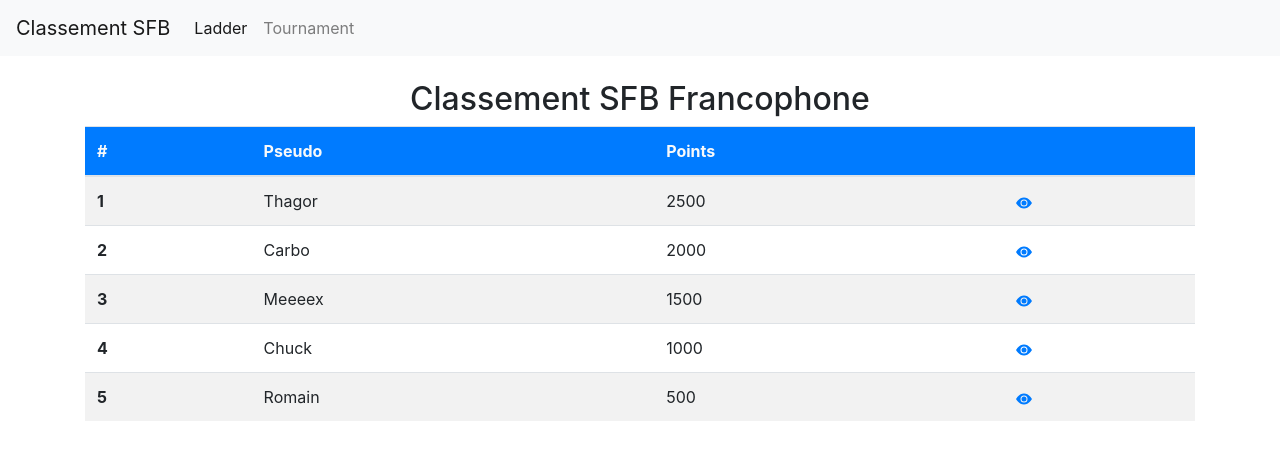
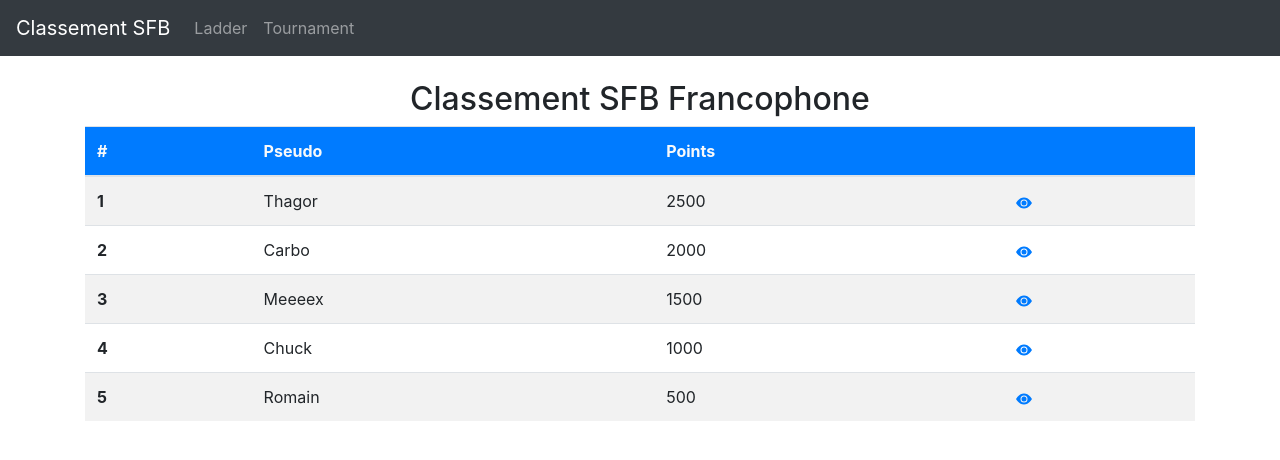
Before and after one commit to malexandre/sfb-ranking, a React (Create React App) app: page / in a window 1280 px wide. Shown: the top 460 px of the page. Built offline with nearby package versions, Linux system fonts and the light colour scheme.

Commit message:
feat(nav): Manage active state

```diff
--- a/src/App.js
+++ b/src/App.js
@@ -1,6 +1,6 @@
 import React from 'react'
 import './App.css'
-import { BrowserRouter as Router, Switch, Route, Link } from 'react-router-dom'
+import { BrowserRouter as Router, Switch, Route, Link, NavLink } from 'react-router-dom'
 import Ladder from './ladder/Ladder'
 import TournamentList from './tournament/TournamentList'
 import TournamentDetail from './tournament/TournamentDetail'
@@ -9,7 +9,7 @@ import LadderDetail from './ladder/LadderDetail'
 export default function App() {
   return (
     <Router>
-      <nav className="navbar navbar-expand-lg navbar-light bg-light">
+      <nav className="navbar navbar-expand-lg navbar-dark bg-dark">
         <Link className="navbar-brand" to="/">
           Classement SFB
         </Link>
@@ -24,12 +24,12 @@ export default function App() {
         </button>
         <div className="collapse navbar-collapse" id="main-navbar">
           <div className="navbar-nav">
-            <Link className="nav-item nav-link active" to="/ladder">
-              Ladder <span className="sr-only">(current)</span>
-            </Link>
-            <Link className="nav-item nav-link" to="/tournament">
+            <NavLink className="nav-item nav-link" activeClassName="active" to="/ladder">
+              Ladder
+            </NavLink>
+            <NavLink className="nav-item nav-link" activeClassName="active" to="/tournament">
               Tournament
-            </Link>
+            </NavLink>
           </div>
         </div>
       </nav>
```
